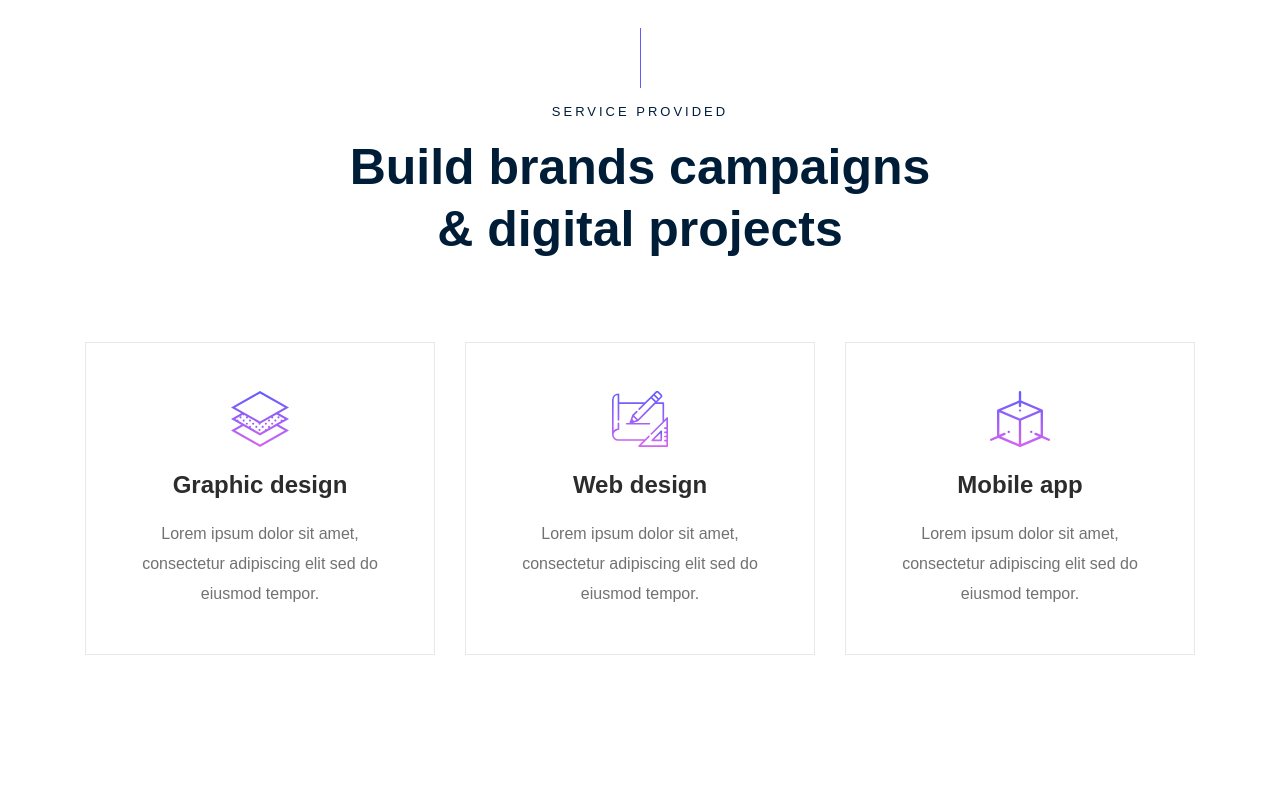
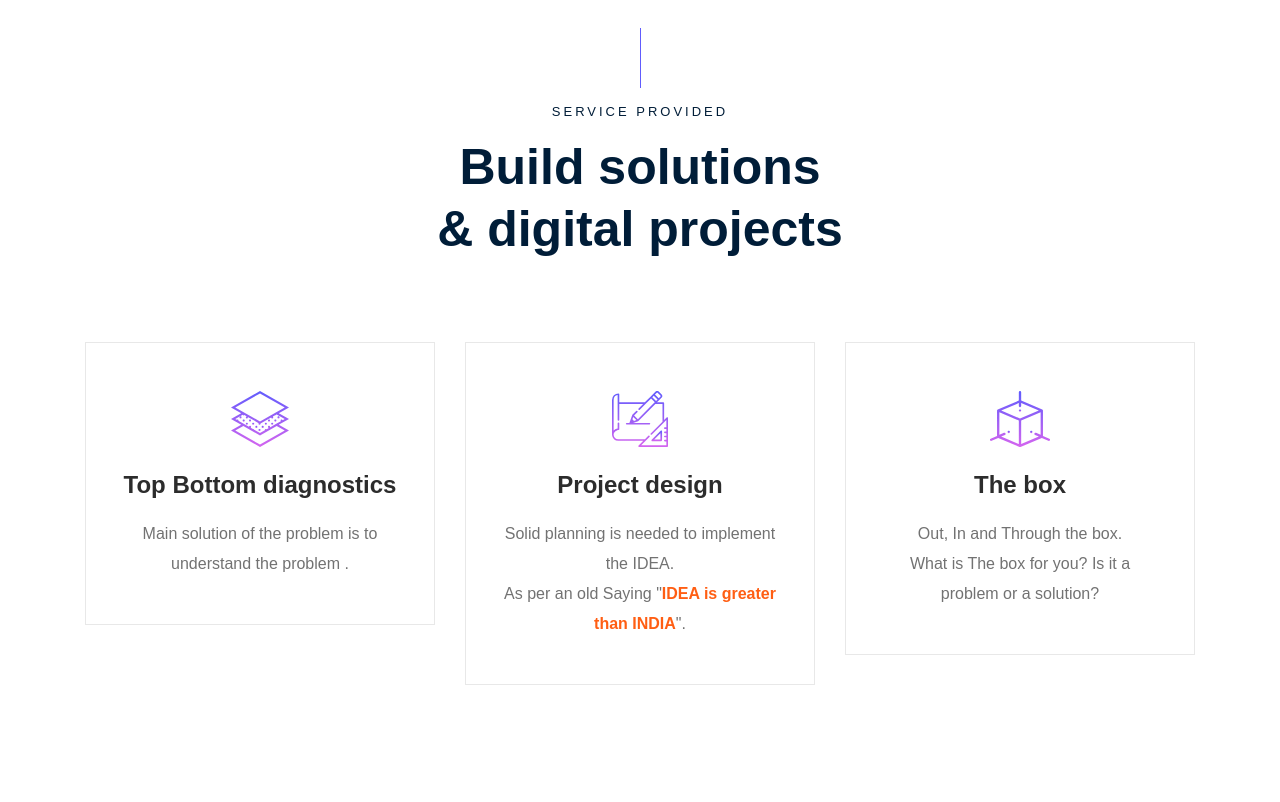
Before and after one commit to Kushal0707/Kushal0707.github.io, a plain HTML site: page services.html in a window 1280 px wide. Shown: the part 500-1302 px from the top of the page. Drawn offline with Linux system fonts and the light colour scheme; a web font is replaced by a local one.

Commit message:
Servie section changed

```diff
--- a/services.html
+++ b/services.html
@@ -107,7 +107,7 @@
                 <div class="col-xl-12">
                     <div class="section_title text-center mb-65">
                         <span>Service Provided</span>
-                        <h3>Build brands campaigns  <br>
+                        <h3>Build solutions <br>
                                 & digital projects</h3>
                     </div>
                 </div>
@@ -118,8 +118,8 @@
                         <div class="icon">
                             <img src="img/svg_icon/1.svg" alt="">
                         </div>
-                        <h3>Graphic design</h3>
-                        <p>Lorem ipsum dolor sit amet, consectetur adipiscing elit sed do eiusmod tempor.</p>
+                        <h3>Top Bottom diagnostics</h3>
+                        <p>Main solution of the problem is to understand the problem .</p>
                     </div>
                 </div>
                 <div class="col-xl-4 col-md-4">
@@ -127,8 +127,8 @@
                         <div class="icon">
                             <img src="img/svg_icon/2.svg" alt="">
                         </div>
-                        <h3>Web design</h3>
-                        <p>Lorem ipsum dolor sit amet, consectetur adipiscing elit sed do eiusmod tempor.</p>
+                        <h3>Project design</h3>
+                        <p>Solid planning is needed to implement the IDEA. <br> As per an old Saying "<b>IDEA is greater than INDIA</b>". </p>
                     </div>
                 </div>
                 <div class="col-xl-4 col-md-4">
@@ -136,13 +136,13 @@
                         <div class="icon">
                             <img src="img/svg_icon/3.svg" alt="">
                         </div>
-                        <h3>Mobile app</h3>
-                        <p>Lorem ipsum dolor sit amet, consectetur adipiscing elit sed do eiusmod tempor.</p>
+                        <h3>The box</h3>
+                        <p>Out, In and Through the box. <br>What is The box for you? Is it a problem or a solution?</p>
                     </div>
                 </div>
             </div>
         </div>
-    </div>
+    </div> -->
     <!--/ service_area  -->
 
     <div class="project_area">
```
Also changed, not shown: index.html (+7 -7 lines).
